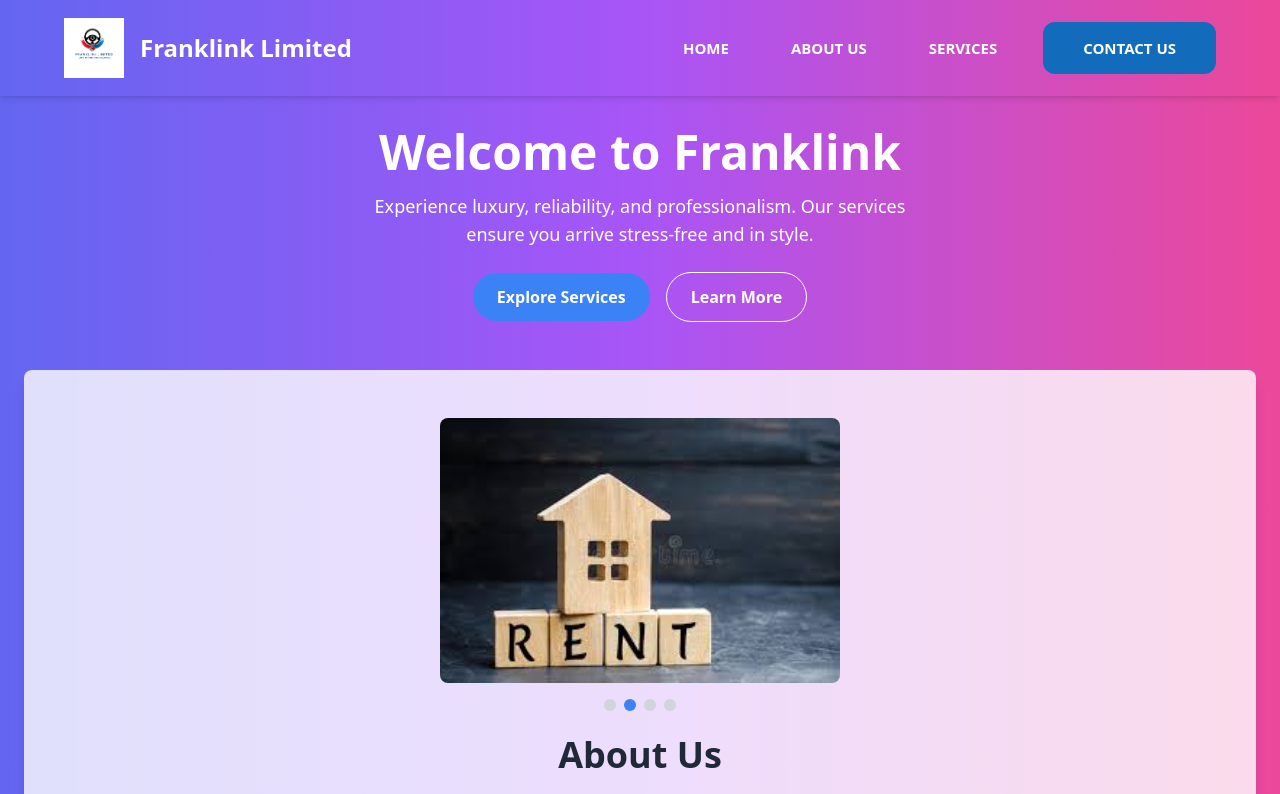
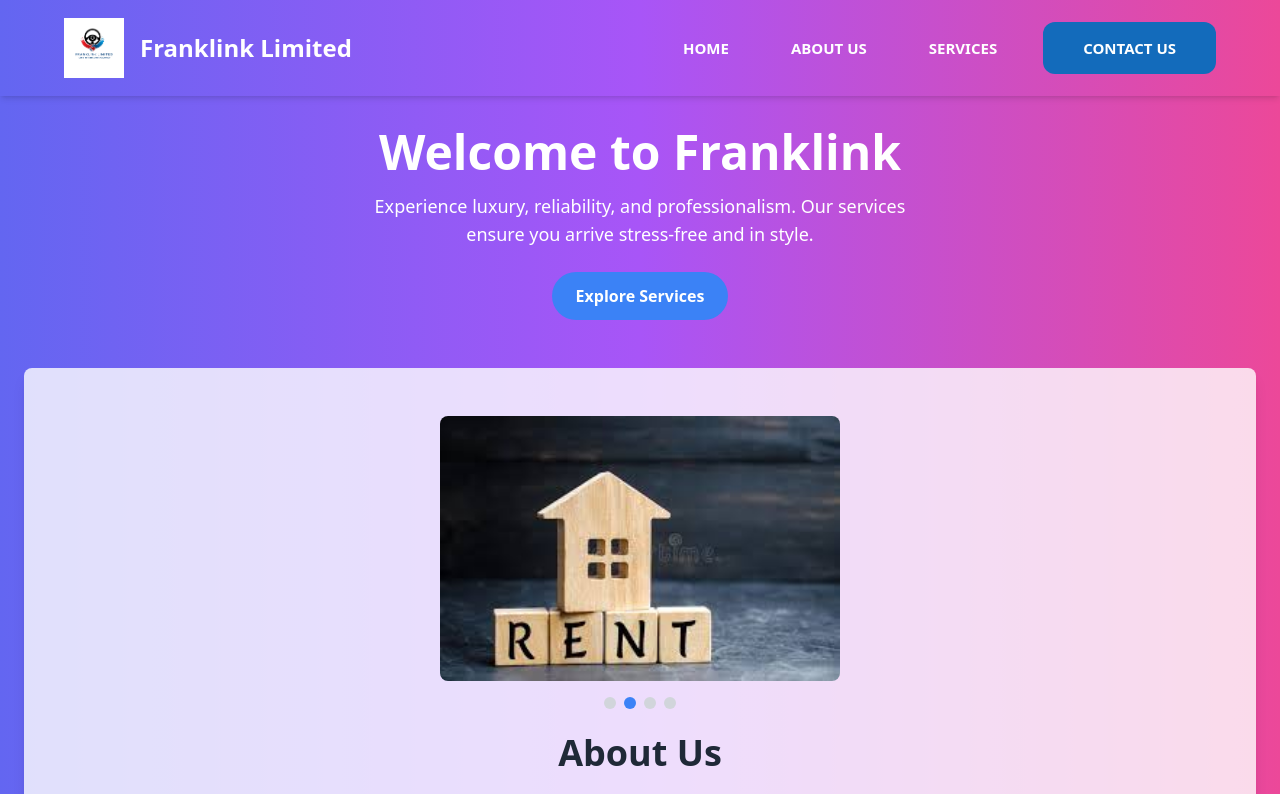
Before and after one commit to aimee-mercury/franklink-ltd, a Next.js app: page /home in a window 1280 px wide. Shown: the top 794 px of the page. Built offline with nearby package versions, Linux system fonts and the light colour scheme.

Commit message:
changes on website

```diff
--- a/app/home/page.tsx
+++ b/app/home/page.tsx
@@ -39,9 +39,7 @@
               Explore Services
             </button>
           </Link>
-          <button className="border border-white px-6 py-3 rounded-full text-white font-semibold hover:scale-105 transition-transform">
-            Learn More
-          </button>
+
         </div>
       </main>
 
--- a/app/page.tsx
+++ b/app/page.tsx
@@ -1,6 +1,6 @@
 'use client'
 import React from "react";
-import Page from "./signup/page";
+import Page from "./home/page";
 
 export default function Home() {
 
```
